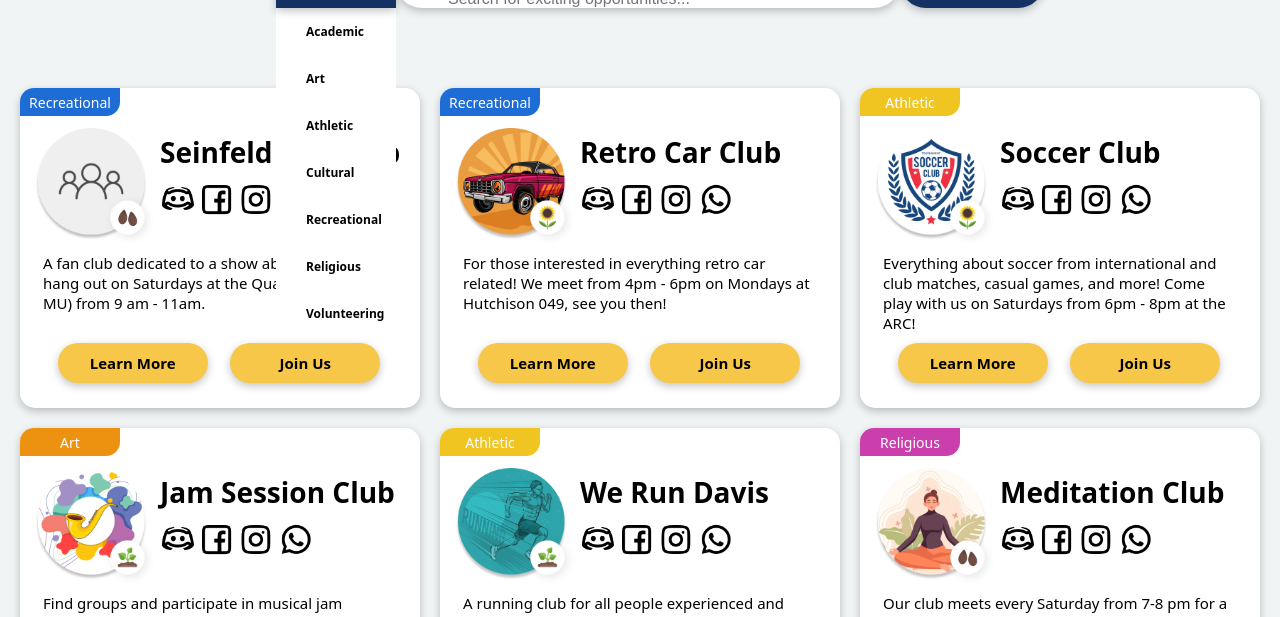
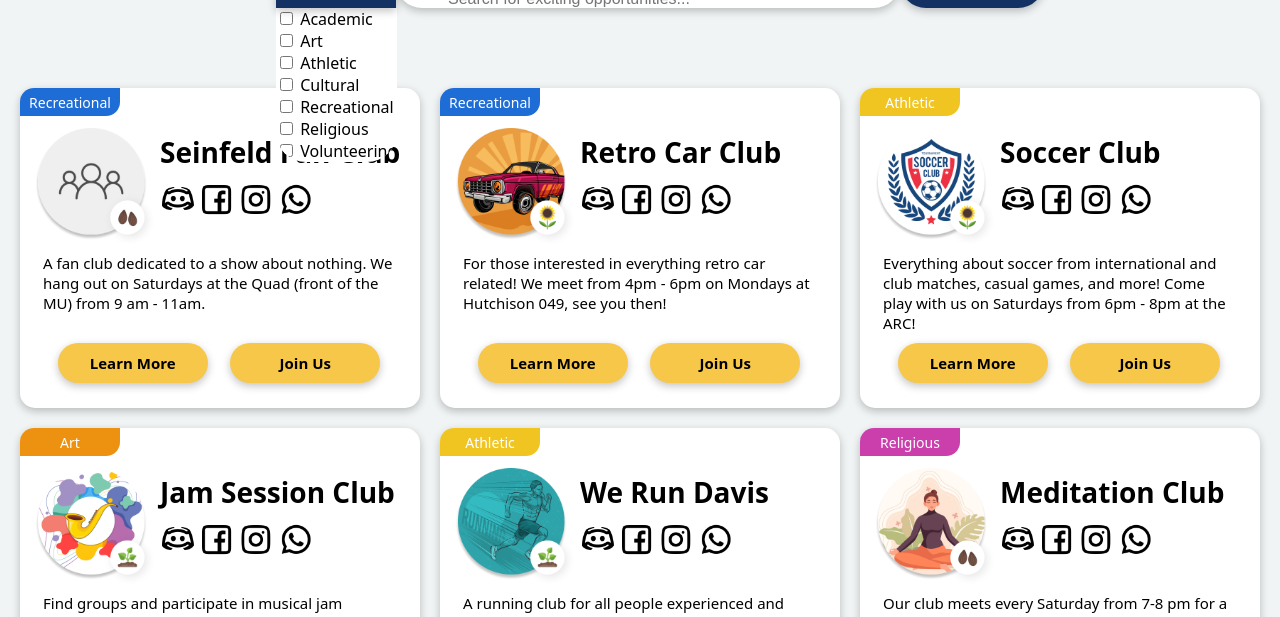
Before and after one commit to mardrea1221/AggieLife, a plain HTML site: page page2.html in a window 1280 px wide. Both pictures are taken after a click on the button "Filter". Shown: the part 183-800 px from the top of the page. Drawn offline with nearby package versions, Linux system fonts and the light colour scheme.

Commit message:
fixed  filter

```diff
--- a/page2.html
+++ b/page2.html
@@ -20,13 +20,41 @@
         <div class="dropdown">
           <button id="filter-btn"><span id="filt">Filter</span></button>
           <div id="filter-dropdown">
-              <a href="#" data-category="Category 1">Academic</a>
+            <div class ="filter-checkbox">
+              <input type ="checkbox" data-category="Category 1">
+              <label class="categories" >Academic</label>
+            </div>
+            <div class ="filter-checkbox">
+              <input type ="checkbox" data-category="Category 2">
+              <label class="categories">Art</label>
+            </div>
+            <div class ="filter-checkbox">
+              <input type ="checkbox" data-category="Category 3">
+              <label class="categories">Athletic</label>
+            </div>
+            <div class ="filter-checkbox">
+              <input type ="checkbox" data-category="Category 4">
+              <label class="categories">Cultural</label>
+            </div>
+            <div class ="filter-checkbox">
+              <input type ="checkbox"  data-category="Category 5">
+              <label class="categories">Recreational</label>
+            </div>
+            <div class ="filter-checkbox">
+              <input type ="checkbox" data-category="Category 6">
+              <label class="categories" >Religious</label>
+            </div>
+            <div class ="filter-checkbox">
+              <input type ="checkbox" data-category="Category 7">
+              <label class="categories">Volunteering</label>
+            </div>
+              <!-- <a href="#" data-category="Category 1">Academic</a>
               <a href="#" data-category="Category 2">Art</a>
               <a href="#" data-category="Category 3">Athletic</a>
               <a href="#" data-category="Category 4">Cultural</a>
               <a href="#" data-category="Category 5">Recreational</a>
               <a href="#" data-category="Category 6">Religious</a>
-              <a href="#" data-category="Category 7">Volunteering</a>
+              <a href="#" data-category="Category 7">Volunteering</a> -->
           </div>
         </div>
 
--- a/src/script.js
+++ b/src/script.js
@@ -79,16 +79,24 @@ function displayCheck(e) {
     selected.pop(e.target.dataset.category);
     console.log(selected);
   }
-
   const tiles = document.querySelectorAll('.tile');
+  if (selected.length >= 1){
+      for (var i = 0; i < tiles.length; i++) {
+        if (selected.includes(tiles[i].dataset.categories)){
+          tiles[i].style.display = 'block';
+        }
+        else{
+          tiles[i].style.display = 'none';
+        }
+    }
+  }
+  else{
     for (var i = 0; i < tiles.length; i++) {
-      if (selected.includes(tiles[i].dataset.categories)){
         tiles[i].style.display = 'block';
       }
-      else{
-        tiles[i].style.display = 'none';
-      }
-  }
+    }
+}
+
 
     // if (filter.tagName === 'A') {
 
@@ -104,7 +112,7 @@ function displayCheck(e) {
     // });
     // }
 
-}
+
 
 // filterDropdown.addEventListener('click', (e) => {
 //   const filter = e.target;
```
